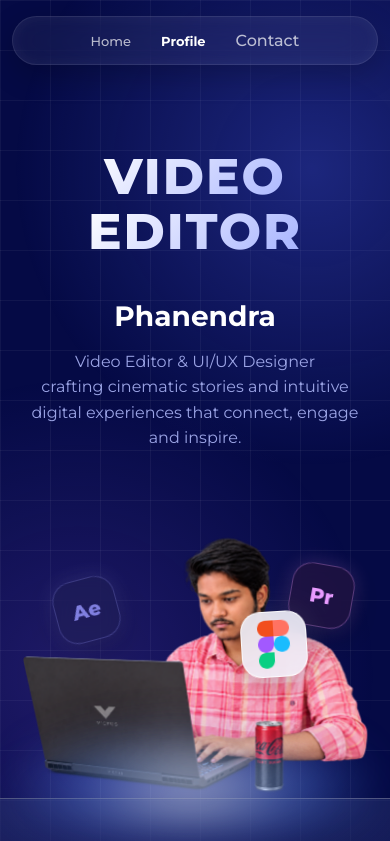
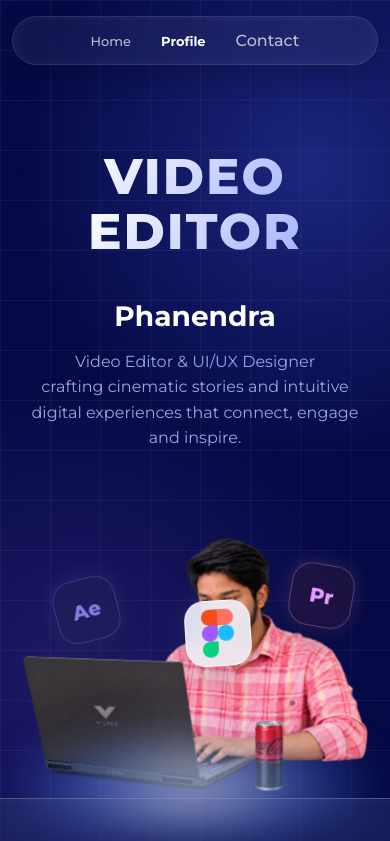
Before and after one commit to Phanendra1275/PhanendraPortfolio, a React (Vite) app: page / in a window 390 px wide. Shown: the top 841 px of the page. Built offline with nearby package versions, Linux system fonts and the light colour scheme.

Commit message:
Separate Figma icon from hero subject

```diff
--- a/src/components/Hero.css
+++ b/src/components/Hero.css
@@ -137,8 +137,8 @@
 }
 
 .icon-figma {
-  bottom: 43%;
-  right: 34%;
+  bottom: 48%;
+  right: 54%;
   --rot: -5deg;
   z-index: 8;
   background: rgba(240, 240, 250, 0.9);
@@ -268,8 +268,8 @@
     --rot: 10deg;
   }
   .icon-figma {
-    right: 18%;
-    bottom: 42%;
+    right: 34%;
+    bottom: 46%;
     z-index: 8; /* Keep the logo visible on top */
     --rot: -5deg;
     padding: 8px;
```
